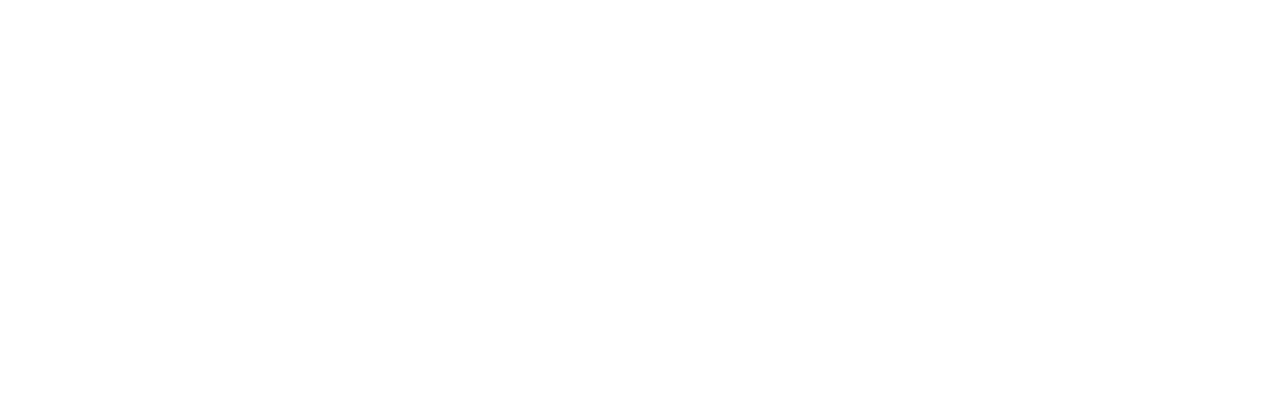
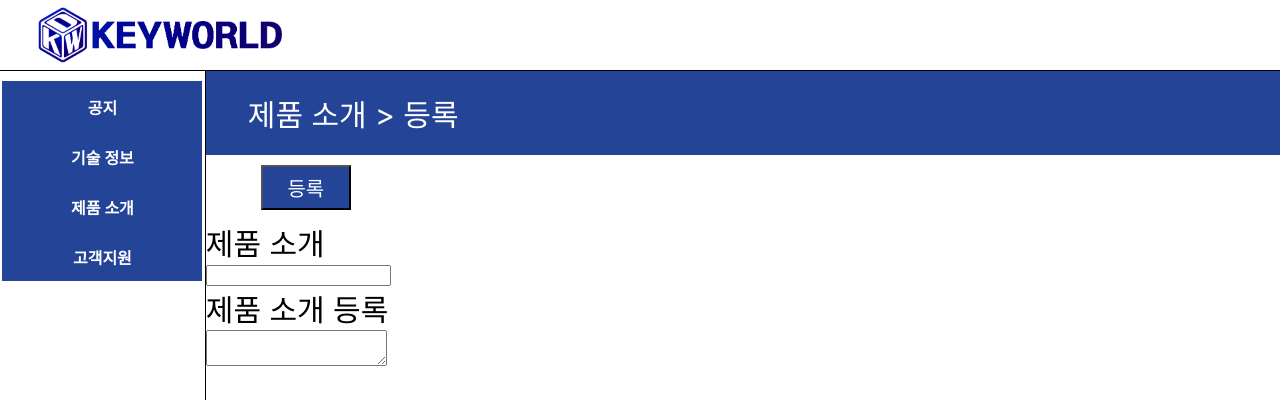
Before and after one commit to Keyworld-khu/keyworld-client, a React (Create React App) app: page /admin/product/register in a window 1280 px wide. Before the commit this address had no page. Shown: the top 400 px of the page. Built offline with nearby package versions, Linux system fonts and the light colour scheme; the HTML template or start-up script is replaced by a standard one.

Commit message:
feat: Add register page

```diff
--- a/src/App.js
+++ b/src/App.js
@@ -9,6 +9,7 @@
 import AdminAuth from "./pages/AdminAuth";
 import AdminPatent from "./pages/AdminPatent";
 import AdminInspect from "./pages/AdminInspect";
+import AdminRegister from "./pages/AdminRegister";
 
 function App() {
   return (
@@ -17,11 +18,12 @@
         <Route path="/" element={<Main />} />
         <Route path="/admin" element={<Admin />} />
         <Route path="/admin/notice" element={<AdminNotice />} />
-        <Route path="/admin/tech/authentication" element={<AdminAuth />} />
-        <Route path="/admin/tech/patent" element={<AdminPatent />} />
-        <Route path="/admin/tech/inspection" element={<AdminInspect />} />
+        <Route path="/admin/authentication" element={<AdminAuth />} />
+        <Route path="/admin/patent" element={<AdminPatent />} />
+        <Route path="/admin/inspection" element={<AdminInspect />} />
         <Route path="/admin/product" element={<AdminProduct />} />
         <Route path="/admin/support" element={<AdminSupport />} />
+        <Route path="/admin/:title/register" element={<AdminRegister />} />
       </Routes>
     </div>
   );
--- a/src/components/admin/AdminNav.jsx
+++ b/src/components/admin/AdminNav.jsx
@@ -27,19 +27,19 @@
           }
         >
           <Link
-            to={`${"/admin/tech/authentication"}`}
+            to={`${"/admin/authentication"}`}
             style={{ color: "inherit", textDecoration: "inherit" }}
           >
             <nav className="admin-tech-nav">인증서</nav>
           </Link>
           <Link
-            to={`${"/admin/tech/patent"}`}
+            to={`${"/admin/patent"}`}
             style={{ color: "inherit", textDecoration: "inherit" }}
           >
             <nav className="admin-tech-nav">특허</nav>
           </Link>
           <Link
-            to={`${"/admin/tech/inspection"}`}
+            to={`${"/admin/inspection"}`}
             style={{ color: "inherit", textDecoration: "inherit" }}
           >
             <nav className="admin-tech-nav">검사 설비</nav>
--- /dev/null
+++ b/src/components/admin/AdminRegisterContent.jsx
@@ -0,0 +1,24 @@
+import React from "react";
+import Button from "../layout/Button";
+
+const AdminRegisterContent = (props) => {
+  const { title, subTitle, subContent } = props;
+  return (
+    <div className="admin-content">
+      <div className="admin-content-header bg-color f-30">{title}</div>
+      <div className="admin-register-btn">
+        <Button />
+      </div>
+      <div className="admin-register-container">
+        <div className="f-30">{subTitle}</div>
+        <div className="admin-register-title-input">
+          <input />
+        </div>
+        <div className="f-30">{subContent}</div>
+        <textarea className="admin-register-content" />
+      </div>
+    </div>
+  );
+};
+
+export default AdminRegisterContent;
--- a/src/components/layout/Button.jsx
+++ b/src/components/layout/Button.jsx
@@ -1,5 +1,16 @@
+import { Link } from "react-router-dom";
+
 const Button = () => {
-  return <button className="admin-notice-register bg-color f-20">등록</button>;
+  return (
+    <button className="admin-notice-register bg-color f-20">
+      <Link
+        to="register"
+        style={{ color: "inherit", textDecoration: "inherit" }}
+      >
+        등록
+      </Link>
+    </button>
+  );
 };
 
 export default Button;
--- a/src/pages/AdminNotice.jsx
+++ b/src/pages/AdminNotice.jsx
@@ -3,6 +3,7 @@
 import "../assets/css/admin.css";
 import AdminContent from "../components/admin/AdminContent";
 import AdminNav from "../components/admin/AdminNav";
+import AdminRegisterContent from "../components/admin/AdminRegisterContent";
 import Header from "../components/layout/Header";
 
 const AdminNotice = () => {
--- /dev/null
+++ b/src/pages/AdminRegister.jsx
@@ -0,0 +1,63 @@
+import React from "react";
+import { useParams } from "react-router-dom";
+
+import "../assets/css/admin.css";
+import AdminNav from "../components/admin/AdminNav";
+import AdminRegisterContent from "../components/admin/AdminRegisterContent";
+import Header from "../components/layout/Header";
+
+const AdminRegister = () => {
+  const params = useParams();
+  const title = params.title;
+
+  const LIST = [
+    {
+      title: "notice",
+      name: "공지 > 등록",
+      subTitle: "제목",
+      subContent: "내용",
+    },
+    {
+      title: "authentication",
+      name: "기술 정보 > 인증서 > 등록",
+      subTitle: "인증서",
+      subContent: "인증서 등록",
+    },
+    {
+      title: "patent",
+      name: "기술 정보 > 특허 > 등록",
+      subTitle: "특허",
+      subContent: "특허 등록",
+    },
+    {
+      title: "inspection",
+      name: "기술 정보 > 검사 설비 > 등록",
+      subTitle: "검사 설비",
+      subContent: "검사 설비 등록",
+    },
+    {
+      title: "product",
+      name: "제품 소개 > 등록",
+      subTitle: "제품 소개",
+      subContent: "제품 소개 등록",
+    },
+  ];
+
+  const curTitle = LIST.filter((list) => list.title === title);
+
+  return (
+    <div className="admin">
+      <Header />
+      <div className="flex">
+        <AdminNav />
+        <AdminRegisterContent
+          title={curTitle[0].name}
+          subTitle={curTitle[0].subTitle}
+          subContent={curTitle[0].subContent}
+        />
+      </div>
+    </div>
+  );
+};
+
+export default AdminRegister;
```
Also changed, not shown: src/components/admin/AdminRegister.jsx (deleted, +0 -11 lines).
